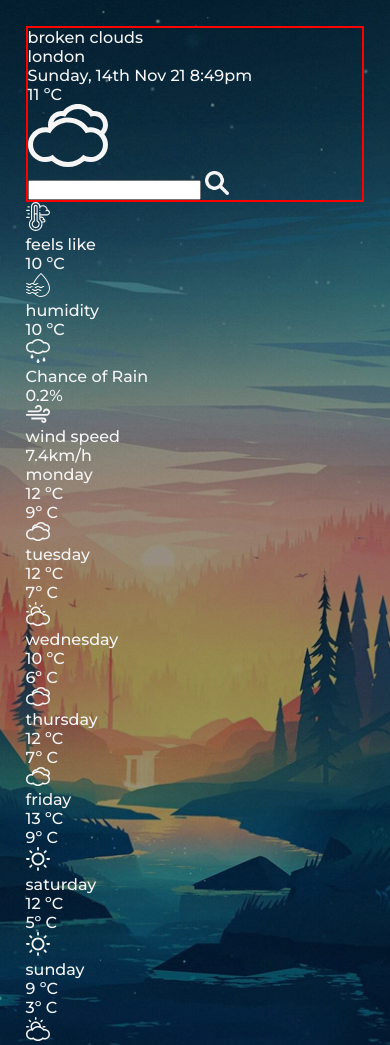
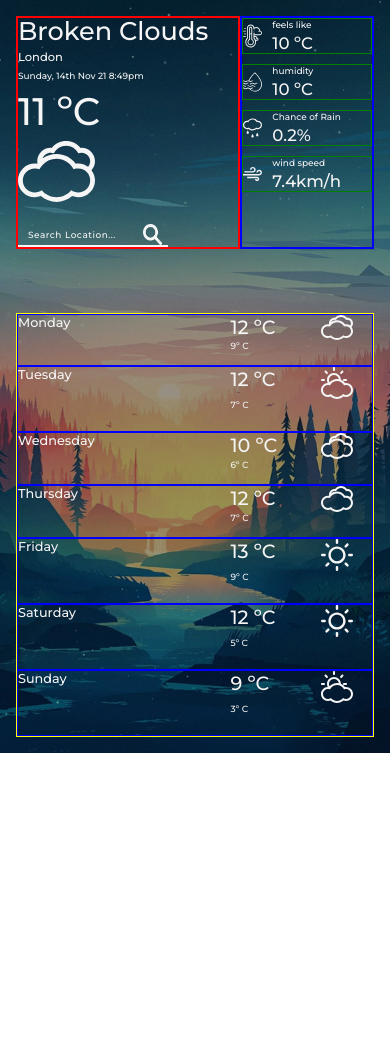
Before and after one commit to Valkyries12/weather-app, a website built with webpack: page src/index.html in a window 390 px wide. Shown: the top 1045 px of the page. After the commit the page ends 844 px from the top, so only its background shows below. Built offline with nearby package versions, Linux system fonts and the light colour scheme.

Commit message:
estilos para mobile first

```diff
--- a/src/index.html
+++ b/src/index.html
@@ -10,39 +10,49 @@
 <body>
     <div class="main-weather">
         <p class="main-weather__description">broken clouds</p>
-        <p class="main-weather__name">london</p>
+        <p class="main-weather__city-name">london</p>
         <p class="main-weather__time">Sunday, 14th Nov 21 8:49pm</p>
         <p class="main-weather__temp">11 ºC</p>
         <img class="weather-icon-form" src="<%=require('./images/SVG/cloudy.svg')%>" alt="">
         <form action="#" class="main-weather__search">
-            <input type="text" class="main-weather__searchbar">
+            <input type="search" class="main-weather__search__searchbar" placeholder="search location...">
             <img class="weather-icon" src="<%=require('./images/search-icon.png')%>" alt="search icon">
         </form>
     </div>
 
     <div class="weather-stats">
         <div class="weather-stats__status">
-            <img src="<%=require('./images/SVG/thermo.svg')%>" alt="" class="weather-icon">
-            <p class="weather-stats__status__text">feels like</p>
-            <p class="weather-stats__status__number">10 ºC</p>
+            <img src="<%=require('./images/SVG/thermo.svg')%>" alt="" class="weather-icon weather-stats__status__image">
+            <div class="weather-stats__status__container">
+                <p class="weather-stats__status__container__text">feels like</p>
+                <p class="weather-stats__status__container__temp">10 ºC</p>
+            </div>
         </div>
 
         <div class="weather-stats__status">
-            <img src="<%=require('./images/SVG/humidity.svg')%>" alt="" class="weather-icon">
-            <p class="weather-stats__status__text">humidity</p>
-            <p class="weather-stats__status__number">10 ºC</p>
+            <img src="<%=require('./images/SVG/humidity.svg')%>" alt="" class="weather-icon weather-stats__status__image">
+            <div class="weather-stats__status__container">
+                <p class="weather-stats__status__container__text">humidity</p>
+                <p class="weather-stats__status__container__temp">10 ºC</p>
+            </div>
+
         </div>
 
         <div class="weather-stats__status">
-            <img src="<%=require('./images/SVG/rainy.svg')%>" alt="" class="weather-icon">
-            <p class="weather-stats__status__text">Chance of Rain</p>
-            <p class="weather-stats__status__number">0.2%</p>
+            <img src="<%=require('./images/SVG/rainy.svg')%>" alt="" class="weather-icon weather-stats__status__image">
+            <div class="weather-stats__status__container">
+                <p class="weather-stats__status__container__text">Chance of Rain</p>
+                <p class="weather-stats__status__container__temp">0.2%</p>
+            </div>
         </div>
 
         <div class="weather-stats__status">
-            <img src="<%=require('./images/SVG/wind.svg')%>" alt="" class="weather-icon">
-            <p class="weather-stats__status__text">wind speed</p>
-            <p class="weather-stats__status__number">7.4km/h</p>
+            <img src="<%=require('./images/SVG/wind.svg')%>" alt="" class="weather-icon weather-stats__status__image">
+            <div class="weather-stats__status__container">
+                <p class="weather-stats__status__container__text">wind speed</p>
+                <p class="weather-stats__status__container__temp">7.4km/h</p>
+            </div>
+
         </div>
     </div>
 
@@ -51,49 +61,49 @@
             <p class="weather-weekly__container__day">monday</p>
             <p class="weather-weekly__container__max-temp">12 ºC</p>
             <p class="weather-weekly__container__min-temp">9º C</p>
-            <img src="<%=require('./images/SVG/cloudy.svg')%>" alt="" class="weather-icon">
+            <img src="<%=require('./images/SVG/cloudy.svg')%>" alt="" class="weather-icon weather-weekly__container__image">
         </div>
 
         <div class="weather-weekly__container">
             <p class="weather-weekly__container__day">tuesday</p>
             <p class="weather-weekly__container__max-temp">12 ºC</p>
             <p class="weather-weekly__container__min-temp">7º C</p>
-            <img src="<%=require('./images/SVG/cloudy-day.svg')%>" alt="" class="weather-icon">
+            <img src="<%=require('./images/SVG/cloudy-day.svg')%>" alt="" class="weather-icon weather-weekly__container__image">
         </div>
 
         <div class="weather-weekly__container">
             <p class="weather-weekly__container__day">wednesday</p>
             <p class="weather-weekly__container__max-temp">10 ºC</p>
             <p class="weather-weekly__container__min-temp">6º C</p>
-            <img src="<%=require('./images/SVG/cloudy.svg')%>" alt="" class="weather-icon">
+            <img src="<%=require('./images/SVG/cloudy.svg')%>" alt="" class="weather-icon weather-weekly__container__image">
         </div>
 
         <div class="weather-weekly__container">
             <p class="weather-weekly__container__day">thursday</p>
             <p class="weather-weekly__container__max-temp">12 ºC</p>
             <p class="weather-weekly__container__min-temp">7º C</p>
-            <img src="<%=require('./images/SVG/cloudy.svg')%>" alt="" class="weather-icon">
+            <img src="<%=require('./images/SVG/cloudy.svg')%>" alt="" class="weather-icon weather-weekly__container__image">
         </div>
 
         <div class="weather-weekly__container">
             <p class="weather-weekly__container__day">friday</p>
             <p class="weather-weekly__container__max-temp">13 ºC</p>
             <p class="weather-weekly__container__min-temp">9º C</p>
-            <img src="<%=require('./images/SVG/sun.svg')%>" alt="" class="weather-icon">
+            <img src="<%=require('./images/SVG/sun.svg')%>" alt="" class="weather-icon weather-weekly__container__image">
         </div>
 
         <div class="weather-weekly__container">
             <p class="weather-weekly__container__day">saturday</p>
             <p class="weather-weekly__container__max-temp">12 ºC</p>
             <p class="weather-weekly__container__min-temp">5º C</p>
-            <img src="<%=require('./images/SVG/sun.svg')%>" alt="" class="weather-icon">
+            <img src="<%=require('./images/SVG/sun.svg')%>" alt="" class="weather-icon weather-weekly__container__image">
         </div>
 
         <div class="weather-weekly__container">
             <p class="weather-weekly__container__day">sunday</p>
             <p class="weather-weekly__container__max-temp">9 ºC</p>
             <p class="weather-weekly__container__min-temp">3º C</p>
-            <img src="<%=require('./images/SVG/cloudy-day.svg')%>" alt="" class="weather-icon">
+            <img src="<%=require('./images/SVG/cloudy-day.svg')%>" alt="" class="weather-icon weather-weekly__container__image">
         </div>
     </div>
 </body>
--- a/src/sass/styles.scss
+++ b/src/sass/styles.scss
@@ -16,22 +16,150 @@ body {
     background-repeat: no-repeat;
     background-position: center;
     background-size: cover;
-    padding: 1.6rem;
+    padding: 1rem;
     color: $primary-color;
+    display: grid;
+    grid-template-areas:
+        "main details"
+        "weekly weekly";
 }
 
 .weather-icon {
-    width: 1.5rem;
+    width: 1.2rem;
 
     &-form {
-        width: 5rem;
+        width: 4.8rem;
     }
 }
 
 .main-weather {
     border: 2px solid red;
+    display: flex;
+    flex-direction: column;
+    gap: .4rem;
+    grid-area: main;
+    // max-width: 55vw;
+
+    &__description {
+        font-size: 1.6rem;
+        text-transform: capitalize;
+        line-height: 1;
+    }
+
+    &__city-name {
+        font-size: 0.72rem;
+        text-transform: capitalize;
+    }
+
+    &__time {
+        font-size: 0.56rem;
+    }
+
+    &__temp {
+        font-size: 2.4rem;
+    }
+
+    &__search {
+        display: flex;
+        border-bottom: 2px solid $primary-color;
+        max-width: 150px;
+        margin-top: 15px;
+
+        &__searchbar {
+            background: none;
+            border: none;
+            outline: none;
+
+            padding: 5px 5px 5px 10px;
+            text-transform: capitalize;
+            color: $primary-color;
+            font-size: 0.56rem;
+
+            &::placeholder {
+                color: $primary-color;
+                letter-spacing: .5px;
+            }
+        }
+
+    }
+
+
+
+}
+
+
+.weather-stats {
+    grid-area: details;
+    border: 2px solid blue;
+    gap: 10px 0;
+    display: flex;
+    flex-direction: column;
+
+    &__status {
+        font-size: 0.56rem;
+        border: 1px solid green;
+        display: flex;
+        gap: 0 10px;
+
+        &__container {
+            display: flex;
+            flex-direction: column;
+            gap: 3px 0;
+
+            &__temp {
+                font-size: 1.04rem;
+            }
+        }
+    }
+}
 
 
 
 
+.weather-weekly {
+    border: 1px solid yellow;
+    display: flex;
+    flex-direction: column;
+    margin-top: 4rem;
+    width: 100%;
+    grid-area: weekly;
+
+
+    &__container {
+        border: 1px solid blue;
+        display: grid;
+        // grid-template-areas:
+        //     "day . max image"
+        //     ". . min .";
+        grid-template-columns: 2fr 1fr 1fr 1fr;
+        grid-template-rows: 1fr 1fr;
+
+        &__day {
+            // grid-area: day;
+            grid-column: 1/3;
+            text-transform: capitalize;
+            font-size: 0.8rem;
+
+        }
+
+        &__max-temp {
+            // grid-area: max;
+            grid-column: 3/4;
+            font-size: 1.2rem;
+        }
+
+        &__min-temp {
+            // grid-area: min;
+            grid-row: 2/3;
+            grid-column: 3/4;
+            font-size: 0.56rem;
+        }
+
+        &__image {
+            // grid-area: image;
+            grid-column: 4/5;
+            width: 2rem;
+            justify-self: center;
+        }
+    }
 }
```
